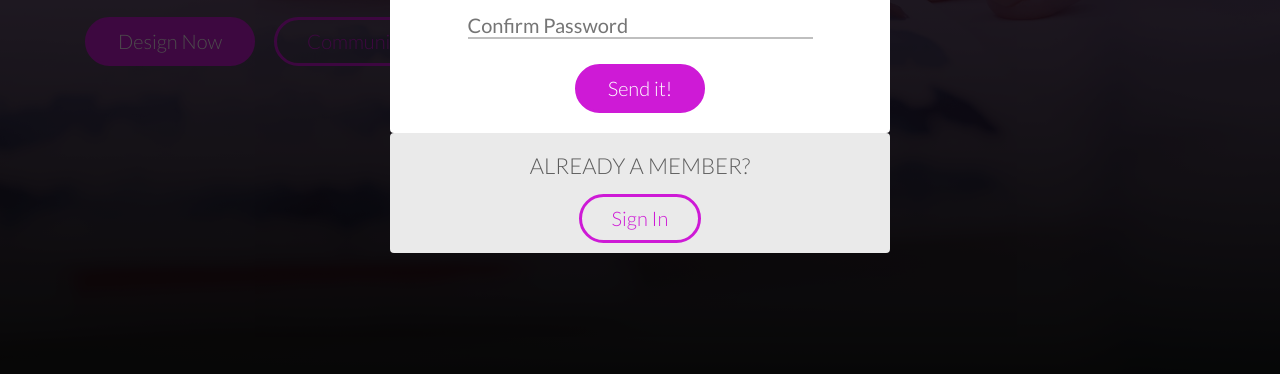
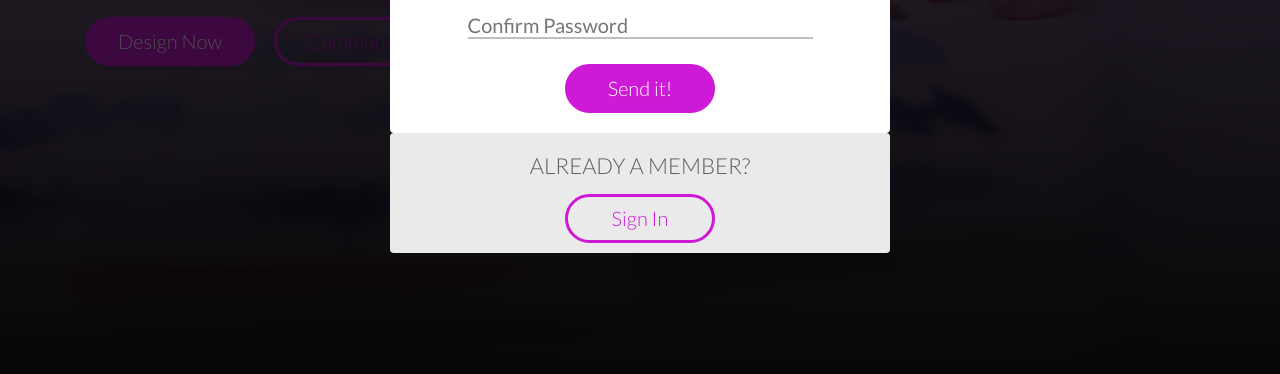
Before and after one commit to YusufTheRHSS/Ortus, a plain HTML site: page Ortus/index.html in a window 1280 px wide. Both pictures are taken after a click on the link "ENROLL". Shown: the part 426-800 px from the top of the page. Drawn offline with nearby package versions, Linux system fonts and the light colour scheme.

Commit message:
gave buttons their own classs, and gave them a width

```diff
--- a/Ortus/index.html
+++ b/Ortus/index.html
@@ -80,12 +80,12 @@
                         <input type="email" placeholder="Your Email" class="modal-input">
                         <input type="text" placeholder="Password" class="modal-input">
                         <input type="text" placeholder="Confirm Password" class="modal-input">
-                        <input type="submit" value="Send it!">
+                        <input type="submit" value="Send it!" class="modal-btn">
                     </form>
                 </div>
                 <div class ="modal-content-bottom" style="background-color: rgb(234, 234, 234)">
                         <h3>Already a member?</h3>
-                        <a class="btn btn-ghost" href="#">Sign In</a>
+                        <a class="btn btn-ghost modal-btn" href="#">Sign In</a>
                 </div>
             </div>
         </div>
--- a/Ortus/resources/css/style.css
+++ b/Ortus/resources/css/style.css
@@ -175,6 +175,10 @@ input[type=submit]:active{
     border: 3px solid ;
     color: #ffffff;
     border-color: #b214b9;
+}
+
+.modal-btn{
+    width: 150px;
 }
 
 /* ---------------------------- */
```
